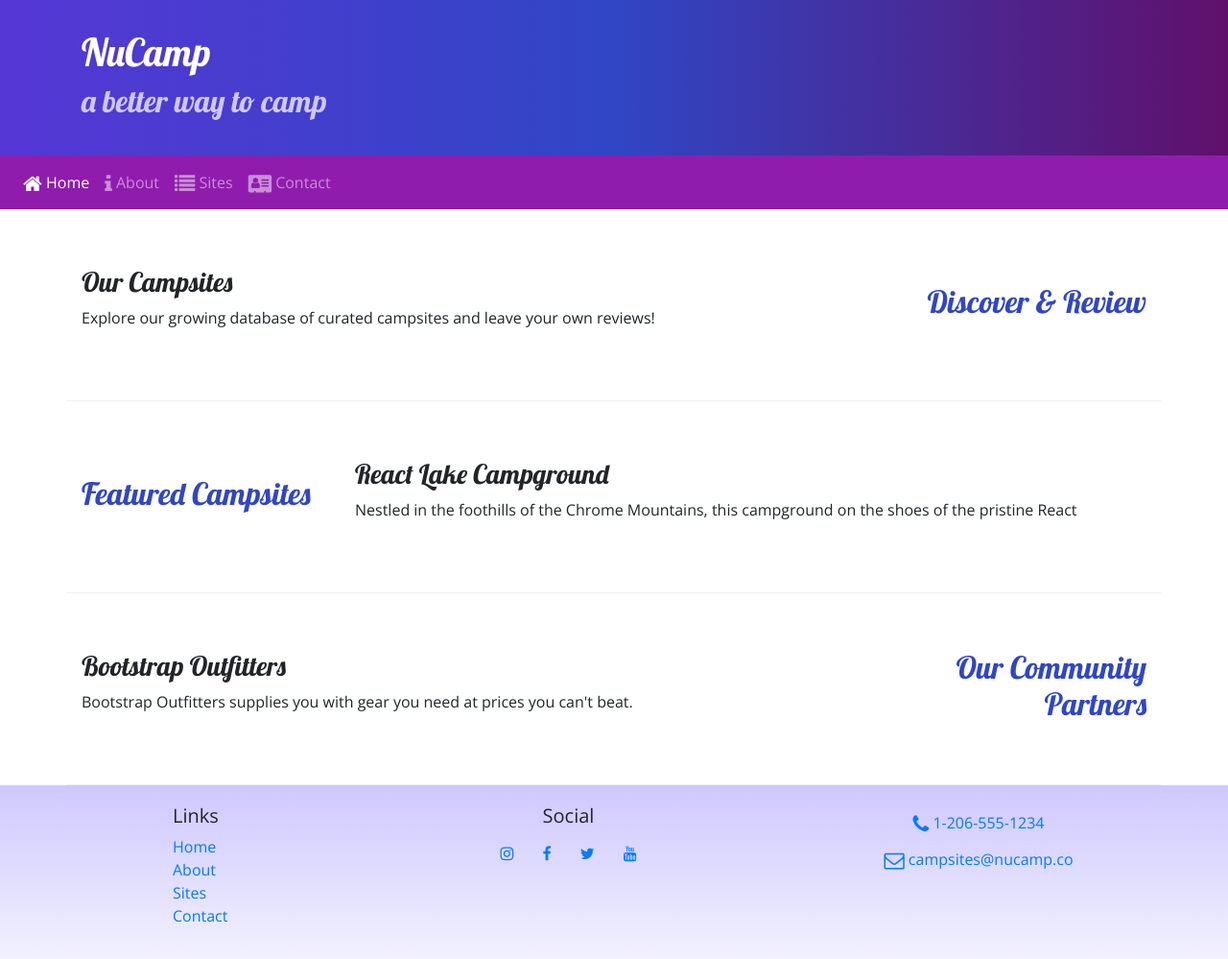
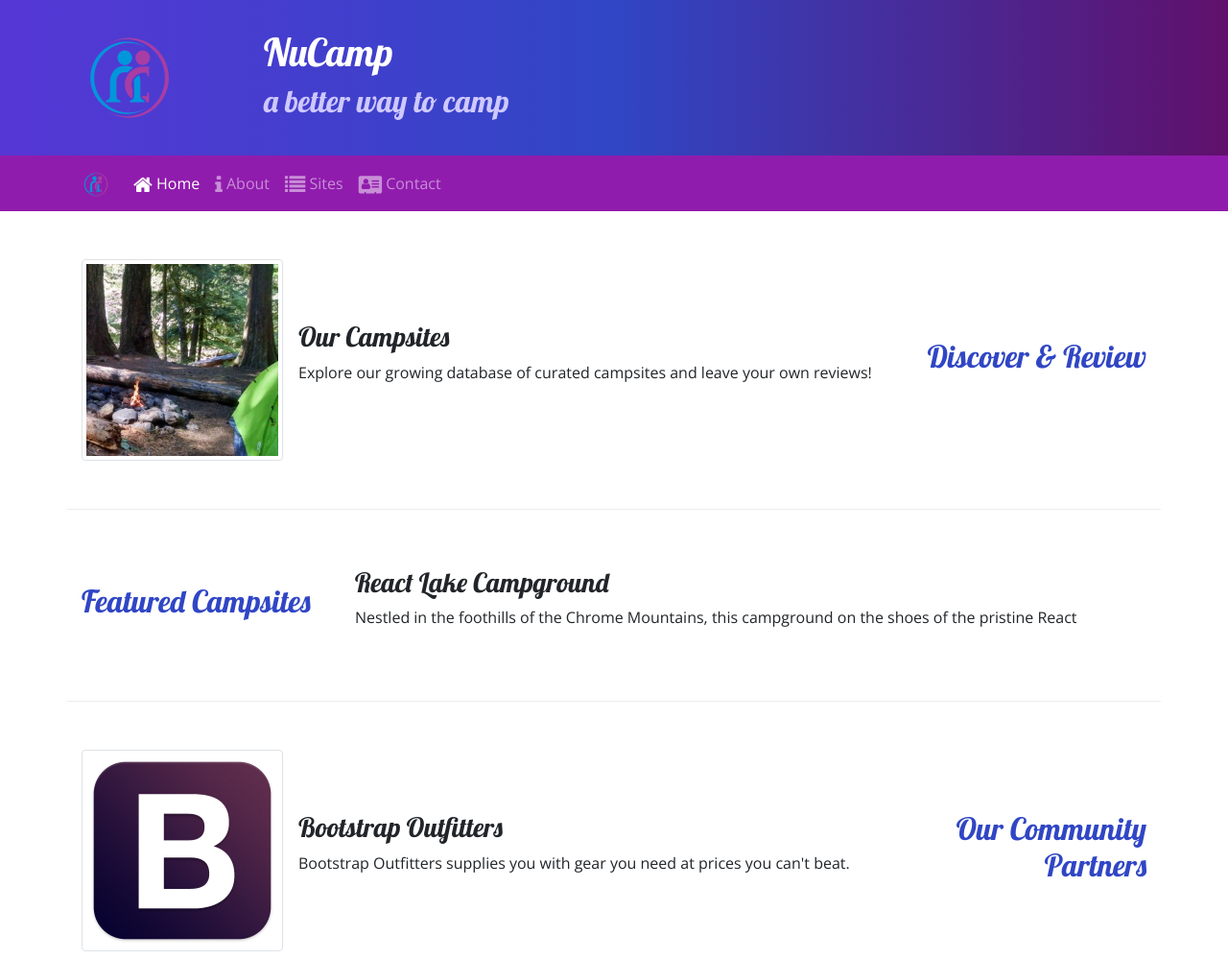
Before and after one commit to codecaviette/nucampsite-bootstrap, a website: page index.html in a window 1280 px wide. Shown: the top 999 px of the page at 96% size. Drawn offline with nearby package versions, Linux system fonts and the light colour scheme.

Commit message:
Images and Media

```diff
--- a/index.html
+++ b/index.html
@@ -23,6 +23,9 @@
     <header class="jumbotron jumbotron-fluid">
         <div class= "container">
             <div class="row">
+                <div class="col-4 col-sm-3 col-md-2 align-self-center">
+                    <img src="img/logo.png" class="img-fluid" />
+                </div>
                 <div class= "col">
                     <h1> NuCamp </h1>
                     <h2> a better way to camp </h2>
@@ -33,13 +36,13 @@
 
 
 <nav class = "navbar navbar-expand-sm navbar-dark sticky-top">
-    <div class = "Container">
-        <button class="navbar-toggler ml-auto" type="Button" data-toggle="collapse" data-target="#nucampNavbar">
+    <div class = "container">
+        <a class="navbar-brand" href="#"> <img src ="img/logo.png" height="30" width="30"/> </a>
+        <button class="navbar-toggler " type="button" data-toggle="collapse" data-target="#nucampNavbar">
             <span class="navbar-toggler-icon"> </span>
         </button>
-
         <div class="collapse navbar-collapse" id="nucampNavbar">
-            <ul class = "navbar-nav">
+            <ul class = "nav navbar-nav">
                 <li class="nav-item active"> <a class="nav-link" href="#"> <i class="fa fa-home fa-lg"> </i> Home </a></li>
                 <li class = "nav-item"> <a class = "nav-link" href="aboutus.html"> <i class="fa fa-info fa-lg"></i> About </a></li>
                 <li class = "nav-item"> <a class = "nav-link" href="#"> <i class="fa fa-list fa-lg"></i> Sites </a></li>
@@ -57,8 +60,13 @@
         </div>
 
         <div class="col">
-            <h3> Our Campsites </h3>
-            <p> Explore our growing database of curated campsites and leave your own reviews! </p>
+            <div class="media">
+                <img class="d-flex mr-3 img-thumbnail" src="img/breadcrumb-trail-thumb.jpg" alt="Breadcrumb Trail" />
+                <div class="media-body align-self-center">
+                    <h3> Our Campsites </h3>
+                    <p> Explore our growing database of curated campsites and leave your own reviews! </p>
+                </div>
+            </div>
         </div>
     </div>
 
@@ -78,8 +86,13 @@
            <h2 class="text-sm-right">Our Community Partners</h2>
         </div>
         <div class="col">
-           <h3>Bootstrap Outfitters</h3>
-           <p>Bootstrap Outfitters supplies you with gear you need at prices you can't beat.</p>
+            <div class="media">
+                <img class="d-flex mr-3 img-thumbnail" src="img/bootstrap-thumb.png" alt="Bootstrap Thumb" />
+                <div class="media-body align-self-center">
+                    <h3>Bootstrap Outfitters</h3>
+                    <p>Bootstrap Outfitters supplies you with gear you need at prices you can't beat.</p>
+                </div>
+            </div>
         </div>
     </div>
 </div>
```
Also changed, not shown: aboutus.html (+5 -1 lines), contactus.html (+4 -0 lines), img/bootstrap-thumb.png (added), img/breadcrumb-trail-thumb.jpg (added), img/breadcrumb-trail.jpg (added), img/chrome-river-thumb.jpg (added), img/chrome-river.jpg (added), img/logo.png (added), img/react-lake-thumb.jpg (added), img/react-lake.jpg (added), 2 other files.
